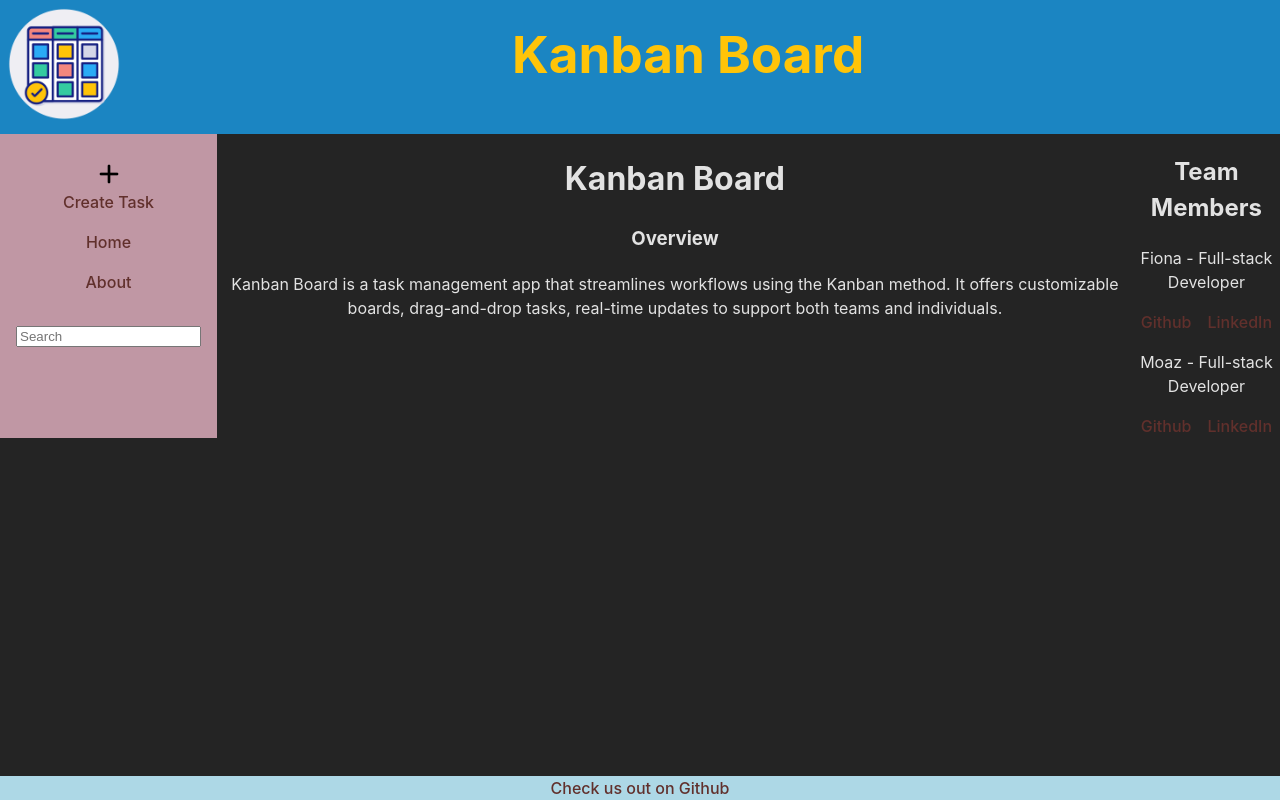
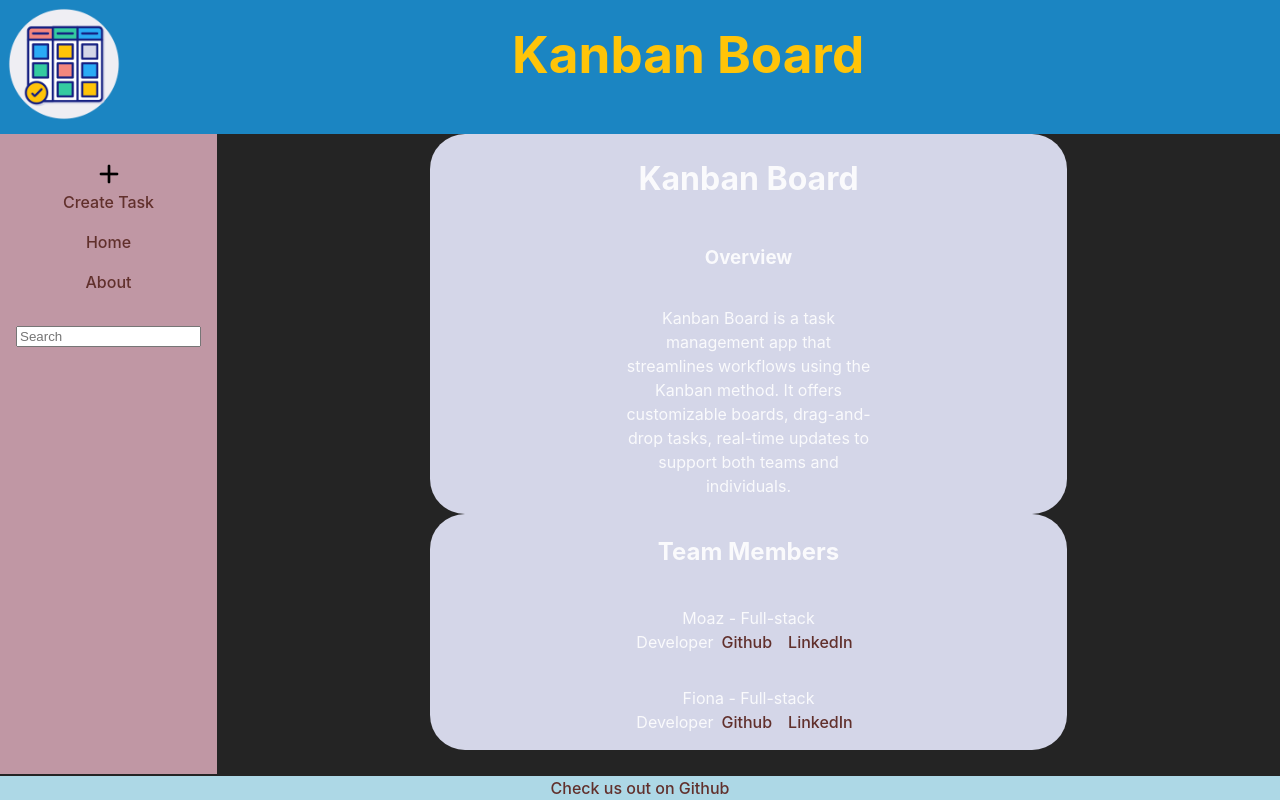
Before and after one commit to zee-fi/kanbanBoardApp, a React (Vite) app: page /about in a window 1280 px wide. Built offline with nearby package versions, Linux system fonts and the light colour scheme; no server answers; the HTML template or start-up script is replaced by a standard one.

Commit message:
edited about page css

```diff
--- a/src/App.jsx
+++ b/src/App.jsx
@@ -98,7 +98,7 @@ function App() {
   };
 
   return (
-    <>
+    <div className="appjsx">
       <Navbar />
       <div className="homeDiv">
         <Sidebar callBackToSerch={search} />
@@ -135,7 +135,7 @@ function App() {
         </Routes>
       </div>
       <Footer />
-    </>
+    </div>
   );
 }
 
--- a/src/Pages/AboutPage.jsx
+++ b/src/Pages/AboutPage.jsx
@@ -1,6 +1,6 @@
 export default function About() {
   return (
-    <>
+    <div className="about">
       <header>
         <h1>Kanban Board</h1>
         <h3>Overview</h3>
@@ -10,19 +10,23 @@ export default function About() {
           real-time updates to support both teams and individuals.
         </p>
       </header>
+
       <section>
         <h2>Team Members</h2>
-        <p>Fiona - Full-stack Developer</p>
-        <a href="https://github.com/zee-fi">Github</a>
-        <a href="https://www.linkedin.com/in/fiona-hulse/">LinkedIn</a>
-        <p>Moaz - Full-stack Developer</p>
-        <a href="https://github.com/MoazMubaydin">Github</a>
-        <a href="https://www.linkedin.com/in/moath-mubaydin-876220251/">
-          LinkedIn
-        </a>
+        <p>
+          Moaz - Full-stack Developer
+          <a href="https://github.com/MoazMubaydin">Github</a>
+          <a href="https://www.linkedin.com/in/moath-mubaydin-876220251/">
+            LinkedIn
+          </a>
+        </p>
+        <p>
+          Fiona - Full-stack Developer
+          <a href="https://github.com/zee-fi">Github</a>
+          <a href="https://www.linkedin.com/in/fiona-hulse/">LinkedIn</a>
+        </p>
       </section>
-
       <footer></footer>
-    </>
+    </div>
   );
 }
--- a/src/index.css
+++ b/src/index.css
@@ -30,6 +30,7 @@ a:hover {
 
 body {
   margin: 0;
+  height: 100vh;
 }
 
 .navbar h1 {
@@ -130,7 +131,6 @@ button:focus-visible {
   background-color: rgb(192, 151, 164);
   display: flex;
   flex-direction: column;
-
 }
 
 .footer{
@@ -140,9 +140,8 @@ button:focus-visible {
   left: 0;
   background-color: lightblue;
 }
-.CreateTask{
 
-}
+
 .High{
   background-color: rgb(243, 135, 126);
 }
@@ -164,3 +163,25 @@ align-content: center;
 .search{
   margin: 1.5rem 0;
 }
+.appjsx{
+  display: flex;
+  flex-direction: column;
+}
+
+.about{
+
+  height: 80vh;
+
+}
+.about header , .about section{
+  display: flex;
+  flex-direction: column;
+
+  align-items: center;
+  background-color: rgb(212, 214, 232);
+  border-radius: 35px;
+ margin: 0 20%;
+}
+.about p{
+  width: 40%;
+}
```
